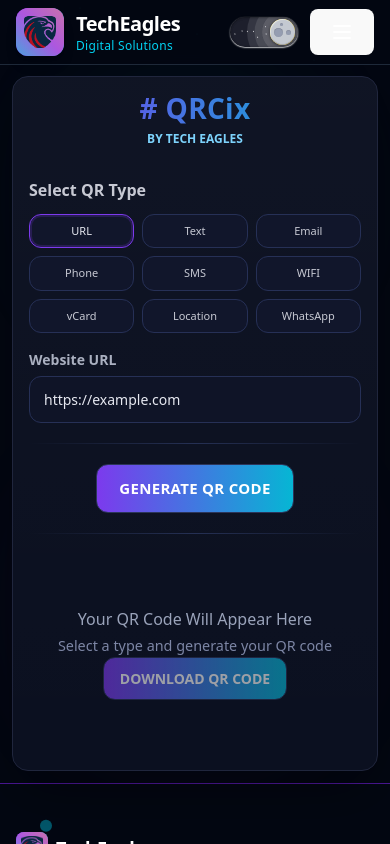
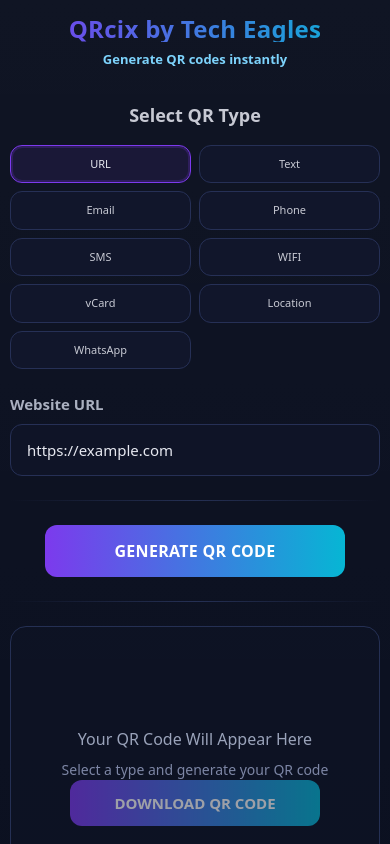
Before and after one commit to faizan-docx/techeagles, a React (Vite) app: page /qrcix in a window 390 px wide. Shown: the top 844 px of the page. Built offline with nearby package versions, Linux system fonts and the light colour scheme.

Commit message:
QR layout changed

```diff
--- a/src/App.jsx
+++ b/src/App.jsx
@@ -17,6 +17,7 @@
 function App() {
   const [isDarkMode, setIsDarkMode] = useState(true);
   const location = useLocation();
+  const hideChrome = location.pathname === '/qrcix';
 
   // Ensure on first load/refresh we start at the top
   useLayoutEffect(() => {
@@ -123,9 +124,11 @@
         />
       </div>
 
-      <Navigation isDarkMode={isDarkMode} setIsDarkMode={setIsDarkMode} />
+      {!hideChrome && (
+        <Navigation isDarkMode={isDarkMode} setIsDarkMode={setIsDarkMode} />
+      )}
 
-      <main className="pt-16 relative z-10">
+      <main className={`${hideChrome ? 'pt-0' : 'pt-16'} relative z-10`}>
         <AnimatePresence mode="wait">
           <motion.div
             key={location.pathname}
@@ -150,7 +153,9 @@
         </AnimatePresence>
       </main>
 
-      <Footer isDarkMode={isDarkMode} />
+      {!hideChrome && (
+        <Footer isDarkMode={isDarkMode} />
+      )}
     </div>
   );
 }
--- a/src/components/QRCodeGenerator.css
+++ b/src/components/QRCodeGenerator.css
@@ -1,23 +1,29 @@
-/* Replaced with the user's requested simpler light theme CSS */
-/* Dark, modern styling aligned with site aesthetics */
+/* QRCodeGenerator.css */
 .qr-generator {
-  max-width: 720px;
-  margin: 3rem auto;
-  padding: 24px;
+  width: 100%;
+  min-height: 100vh;
+  margin: 0;
+  padding: 32px 16px;
   font-family: ui-sans-serif, system-ui, -apple-system, Segoe UI, Roboto, Ubuntu, Cantarell, Noto Sans, Arial, "Apple Color Emoji", "Segoe UI Emoji";
   background: linear-gradient(180deg, rgba(255,255,255,0.02), rgba(255,255,255,0.00)), #0b1020;
   color: #e6e8f0;
-  border-radius: 16px;
-  border: 1px solid #20263d;
-  box-shadow: 0 20px 60px rgba(0,0,0,0.35);
+  display: flex;
+  align-items: center;
+  justify-content: center;
 }
 
-.header {
-  text-align: center;
-  margin-bottom: 30px;
+.qr-container {
+  width: 100%;
+  max-width: 600px;
+  margin: 0 auto;
 }
 
-.logo {
+.qr-header {
+  text-align: center;
+  margin-bottom: 32px;
+}
+
+.qr-brand {
   margin: 0;
   font-size: 28px;
   font-weight: 800;
@@ -28,74 +34,79 @@
   color: transparent;
 }
 
-.subtitle {
-  font-size: 12px;
+.qr-sub {
+  margin: 8px 0 0 0;
+  font-size: 14px;
   color: #7dd3fc;
-  margin: 6px 0 0 0;
   font-weight: 600;
 }
 
 .section-title {
-  font-size: 16px;
+  font-size: 18px;
   font-weight: 700;
-  margin-bottom: 12px;
+  margin-bottom: 16px;
   color: #c7c9d3;
+  text-align: center;
 }
 
 .qr-type-grid {
   display: grid;
   grid-template-columns: repeat(auto-fill, minmax(120px, 1fr));
-  gap: 10px;
-  margin-bottom: 16px;
+  gap: 12px;
+  margin-bottom: 24px;
 }
 
 .qr-type-btn {
-  padding: 10px 10px;
+  padding: 12px 10px;
   border: 1px solid #263056;
   background: #11162b;
   color: #c7c9d3;
   border-radius: 12px;
   cursor: pointer;
-  font-size: 12px;
+  font-size: 13px;
+  font-weight: 500;
   transition: all 0.2s ease;
 }
 
 .qr-type-btn:hover {
   border-color: #3b82f6;
   color: #e6e8f0;
+  transform: translateY(-2px);
 }
 
 .qr-type-btn.active {
   border-color: #7c3aed;
   box-shadow: 0 0 0 2px rgba(124,58,237,0.2) inset;
   color: #e6e8f0;
+  background: rgba(124,58,237,0.1);
 }
 
 .input-section {
-  margin-bottom: 16px;
+  margin-bottom: 24px;
 }
 
 .input-group {
-  margin-bottom: 15px;
+  margin-bottom: 20px;
 }
 
 .input-group label {
   display: block;
-  margin-bottom: 6px;
+  margin-bottom: 8px;
   font-weight: 600;
-  font-size: 14px;
+  font-size: 15px;
   color: #aab0c0;
 }
 
 .input-group input {
   width: 100%;
-  padding: 12px 14px;
+  padding: 14px 16px;
   border: 1px solid #263056;
   border-radius: 12px;
-  font-size: 14px;
+  font-size: 15px;
   background: #0f1427;
   color: #e6e8f0;
   box-sizing: border-box;
+  transition: all 0.2s ease;
 }
 
 .input-group input:focus {
@@ -107,46 +118,59 @@
 .divider {
   height: 1px;
   background: linear-gradient(90deg, transparent, #253054, transparent);
-  margin: 20px 0;
+  margin: 24px 0;
 }
 
 .generate-section {
   text-align: center;
-  margin: 20px 0;
+  margin: 24px 0;
 }
 
 .generate-btn {
-  padding: 12px 22px;
+  padding: 14px 28px;
   border-radius: 12px;
-  border: 1px solid #2c355a;
+  border: none;
   background: linear-gradient(90deg,#7c3aed,#06b6d4);
   color: white;
-  font-size: 15px;
+  font-size: 16px;
   font-weight: 700;
   cursor: pointer;
   letter-spacing: 0.3px;
+  transition: all 0.2s ease;
+  width: 100%;
+  max-width: 300px;
 }
 
-.generate-btn:hover { filter: brightness(1.05); }
+.generate-btn:hover {
+  filter: brightness(1.05);
+  transform: translateY(-2px);
+  box-shadow: 0 4px 12px rgba(124,58,237,0.3);
+}
 
 .qr-display-section {
   text-align: center;
+  margin-top: 24px;
 }
 
 .qr-display {
-  min-height: 200px;
+  min-height: 300px;
   display: flex;
   align-items: center;
   justify-content: center;
+  padding: 20px;
+  border-radius: 16px;
+  background: rgba(15, 20, 39, 0.5);
+  border: 1px solid #253054;
 }
 
 .qr-placeholder {
   color: #9aa3ba;
+  padding: 20px;
 }
 
 .placeholder-subtext {
-  font-size: 12px;
-  margin-top: 5px;
+  font-size: 14px;
+  margin-top: 8px;
   color: #7d86a5;
 }
 
@@ -154,91 +178,105 @@
   display: flex;
   flex-direction: column;
   align-items: center;
-  gap: 15px;
+  gap: 20px;
+  width: 100%;
 }
 
 .qr-code-placeholder {
-  width: 180px;
-  height: 180px;
+  width: 200px;
+  height: 200px;
   border-radius: 16px;
   background: #0f1427;
   border: 1px dashed #33406d;
   display: flex;
   align-items: center;
   justify-content: center;
-}
-
-.qr-code-simulation { text-align: center; padding: 10px; }
-
-.qr-pattern {
-  width: 80px;
-  height: 80px;
-  background: repeating-linear-gradient(
-    45deg,
-    #1e2746,
-    #1e2746 6px,
-    #2b3560 6px,
-    #2b3560 12px
-  );
-  border-radius: 8px;
-  margin: 0 auto 10px;
+  padding: 10px;
 }
 
 .qr-content {
-  font-size: 12px;
+  font-size: 14px;
   word-break: break-all;
   color: #9aa3ba;
-  margin-top: 6px;
+  margin-top: 8px;
+  max-width: 100%;
+  padding: 0 10px;
 }
 
 .download-btn {
-  padding: 10px 16px;
+  padding: 12px 24px;
   border-radius: 12px;
-  border: 1px solid #2c355a;
+  border: none;
   background: linear-gradient(90deg,#7c3aed,#06b6d4);
   color: white;
-  font-size: 14px;
+  font-size: 15px;
   font-weight: 700;
   cursor: pointer;
+  transition: all 0.2s ease;
+  width: 100%;
+  max-width: 250px;
 }
 
-.download-btn:hover:not(.disabled) { filter: brightness(1.05); }
+.download-btn:hover:not(.disabled) {
+  filter: brightness(1.05);
+  transform: translateY(-2px);
+  box-shadow: 0 4px 12px rgba(124,58,237,0.3);
+}
 
 .download-btn.disabled {
   opacity: 0.6;
   cursor: not-allowed;
+  transform: none;
+  box-shadow: none;
 }
 
 /* Responsive design */
-@media (max-width: 480px) {
+@media (max-width: 768px) {
   .qr-generator {
-    padding: 16px;
-    margin: 12px;
+    padding: 20px 12px;
   }
 
   .qr-type-grid {
     grid-template-columns: repeat(3, 1fr);
+    gap: 10px;
+  }
+
+  .qr-type-btn {
+    font-size: 12px;
+    padding: 10px 6px;
+  }
+
+  .qr-code-placeholder {
+    width: 180px;
+    height: 180px;
+  }
+}
+
+@media (max-width: 480px) {
+  .qr-generator {
+    padding: 16px 10px;
+  }
+
+  .qr-type-grid {
+    grid-template-columns: repeat(2, 1fr);
     gap: 8px;
   }
 
   .qr-type-btn {
     font-size: 11px;
-    padding: 8px 6px;
+    padding: 10px 6px;
+  }
+
+  .qr-brand {
+    font-size: 24px;
+  }
+
+  .qr-sub {
+    font-size: 13px;
+  }
+
+  .qr-code-placeholder {
+    width: 160px;
+    height: 160px;
   }
 }
-
-.qr-content {
-  font-size: 0.8rem;
-  color: #9aa3ba;
-}
-
-.qr-placeholder {
-  text-align: center;
-  color: #9aa3ba;
-}
-
-.placeholder-subtext {
-  margin-top: 0.25rem;
-  font-size: 0.9rem;
-  color: #7d86a5;
-}
--- a/src/components/qrcix.jsx
+++ b/src/components/qrcix.jsx
@@ -71,10 +71,11 @@
 
   return (
     <div className="qr-generator">
-      <header className="header">
-        <h1 className="logo"># QRCix</h1>
-        <p className="subtitle">BY TECH EAGLES</p>
-      </header>
+      <div className="qr-container">
+        <div className="qr-header">
+          <h1 className="qr-brand">QRcix by Tech Eagles</h1>
+          <p className="qr-sub">Generate QR codes instantly</p>
+        </div>
 
         <section className="qr-type-section">
           <h2 className="section-title">Select QR Type</h2>
@@ -151,6 +152,7 @@
           </div>
         </section>
       </div>
+    </div>
   );
 };
 
```
Lines whose indentation alone changed are shown as unchanged.
